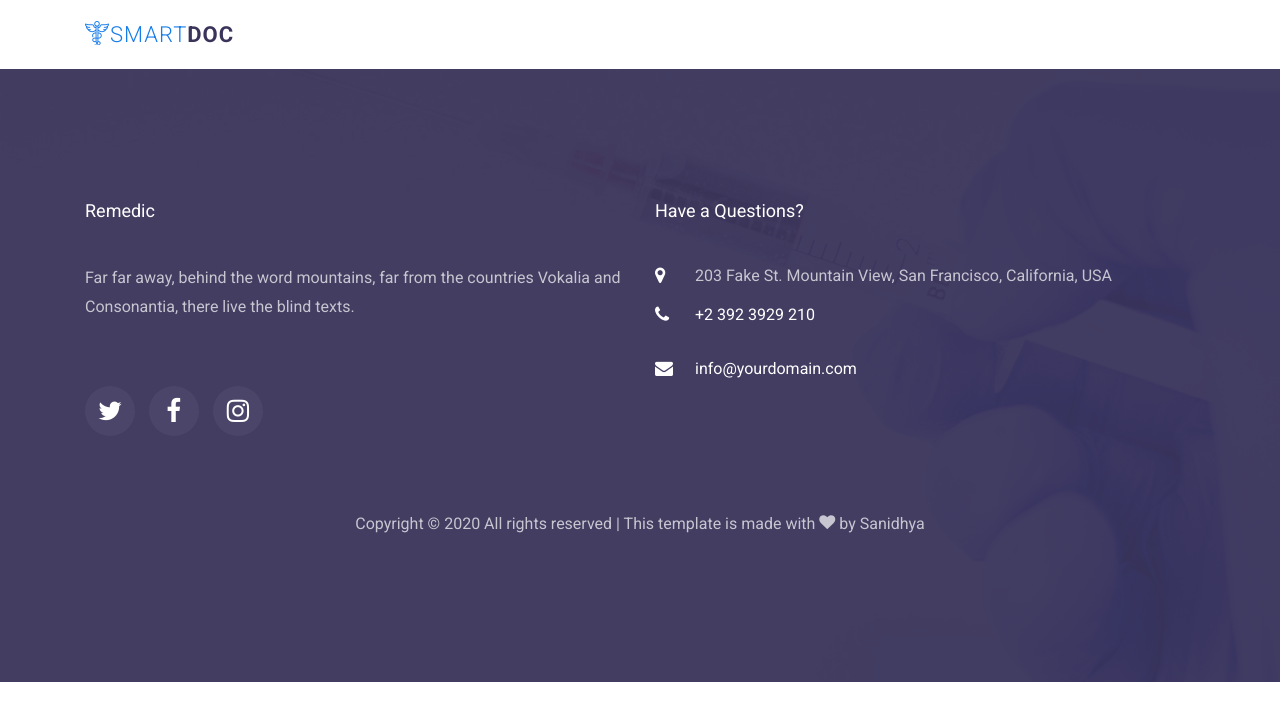
After one commit to sanidhyamangal/smart_doc_flask, a Flask app: template templates/layout.html in a window 1280 px wide. The commit adds this page. Shown: the top 721 px of the page. Run offline with Flask 2, Linux system fonts and the light colour scheme; the template is opened without the code that fills it, so the values that code supplies are empty; some libraries are stand-ins or nearby versions; some web fonts are replaced.

Commit message:
added: base html template added
updated: template structure

```diff
--- /dev/null
+++ b/templates/layout.html
@@ -0,0 +1,118 @@
+<!DOCTYPE html>
+<html lang="en">
+
+<head>
+  <title>Remedic - Free Bootstrap 4 Template by Colorlib</title>
+  <meta charset="utf-8">
+  <meta name="viewport" content="width=device-width, initial-scale=1, shrink-to-fit=no">
+
+  <link href="https://fonts.googleapis.com/css?family=Roboto:300,400,700" rel="stylesheet">
+
+  <link rel="stylesheet" href="static/css/open-iconic-bootstrap.min.css">
+  <link rel="stylesheet" href="static/css/animate.css">
+
+  <link rel="stylesheet" href="static/css/owl.carousel.min.css">
+  <link rel="stylesheet" href="static/css/owl.theme.default.min.css">
+  <link rel="stylesheet" href="static/css/magnific-popup.css">
+
+  <link rel="stylesheet" href="static/css/aos.css">
+
+  <link rel="stylesheet" href="static/css/ionicons.min.css">
+
+  <link rel="stylesheet" href="static/css/bootstrap-datepicker.css">
+  <link rel="stylesheet" href="static/css/jquery.timepicker.css">
+
+
+  <link rel="stylesheet" href="static/css/flaticon.css">
+  <link rel="stylesheet" href="static/css/icomoon.css">
+  <link rel="stylesheet" href="static/css/style.css">
+</head>
+
+<body>
+
+  <nav class="navbar navbar-expand-lg navbar-dark ftco_navbar bg-dark ftco-navbar-light" id="ftco-navbar">
+    <div class="container">
+      <a class="navbar-brand" href="/"><i class="flaticon-pharmacy"></i><span>Smart</span>Doc</a>
+      <button class="navbar-toggler" type="button" data-toggle="collapse" data-target="#ftco-nav"
+        aria-controls="ftco-nav" aria-expanded="false" aria-label="Toggle navigation">
+        <span class="oi oi-menu"></span> Menu
+      </button>
+    </div>
+  </nav>
+  <!-- END nav -->
+  {% block content%} {% endblock %}
+
+  <footer class="ftco-footer ftco-bg-dark ftco-section img" style="background-image: url(static/images/bg_5.jpg);">
+    <div class="overlay"></div>
+    <div class="container">
+      <div class="row mb-5">
+        <div class="col-md">
+          <div class="ftco-footer-widget mb-4">
+            <h2 class="ftco-heading-2">Remedic</h2>
+            <p>Far far away, behind the word mountains, far from the countries Vokalia and Consonantia, there live the
+              blind texts.</p>
+            <ul class="ftco-footer-social list-unstyled float-md-left float-lft mt-5">
+              <li class="ftco-animate"><a href="#"><span class="icon-twitter"></span></a></li>
+              <li class="ftco-animate"><a href="#"><span class="icon-facebook"></span></a></li>
+              <li class="ftco-animate"><a href="#"><span class="icon-instagram"></span></a></li>
+            </ul>
+          </div>
+        </div>
+        <div class="col-md">
+          <div class="ftco-footer-widget mb-4">
+            <h2 class="ftco-heading-2">Have a Questions?</h2>
+            <div class="block-23 mb-3">
+              <ul>
+                <li><span class="icon icon-map-marker"></span><span class="text">203 Fake St. Mountain View, San
+                    Francisco, California, USA</span></li>
+                <li><a href="#"><span class="icon icon-phone"></span><span class="text">+2 392 3929 210</span></a></li>
+                <li><a href="#"><span class="icon icon-envelope"></span><span
+                      class="text">info@yourdomain.com</span></a></li>
+              </ul>
+            </div>
+          </div>
+        </div>
+      </div>
+      <div class="row">
+        <div class="col-md-12 text-center">
+
+          <p>
+            <!-- Link back to Colorlib can't be removed. Template is licensed under CC BY 3.0. -->
+            Copyright &copy;
+            <script>document.write(new Date().getFullYear());</script> All rights reserved | This template is made with
+            <i class="icon-heart" aria-hidden="true"></i> by Sanidhya
+        </div>
+      </div>
+    </div>
+  </footer>
+
+
+
+  <!-- loader -->
+  <div id="ftco-loader" class="show fullscreen"><svg class="circular" width="48px" height="48px">
+      <circle class="path-bg" cx="24" cy="24" r="22" fill="none" stroke-width="4" stroke="#eeeeee" />
+      <circle class="path" cx="24" cy="24" r="22" fill="none" stroke-width="4" stroke-miterlimit="10"
+        stroke="#F96D00" /></svg></div>
+
+  <script src="static/js/jquery.min.js"></script>
+  <script src="static/js/jquery-migrate-3.0.1.min.js"></script>
+  <script src="static/js/popper.min.js"></script>
+  <script src="static/js/bootstrap.min.js"></script>
+  <script src="static/js/jquery.easing.1.3.js"></script>
+  <script src="static/js/jquery.waypoints.min.js"></script>
+  <script src="static/js/jquery.stellar.min.js"></script>
+  <script src="static/js/owl.carousel.min.js"></script>
+  <script src="static/js/jquery.magnific-popup.min.js"></script>
+  <script src="static/js/aos.js"></script>
+  <script src="static/js/jquery.animateNumber.min.js"></script>
+  <script src="static/js/bootstrap-datepicker.js"></script>
+  <script src="static/js/jquery.timepicker.min.js"></script>
+  <script src="static/js/scrollax.min.js"></script>
+  <script
+    src="https://maps.googleapis.com/maps/api/js?key=AIzaSyBVWaKrjvy3MaE7SQ74_uJiULgl1JY0H2s&sensor=false"></script>
+  <script src="static/js/google-map.js"></script>
+  <script src="static/js/main.js"></script>
+
+</body>
+
+</html>
```
Also changed, not shown: templates/index.html (+23 -111 lines).
